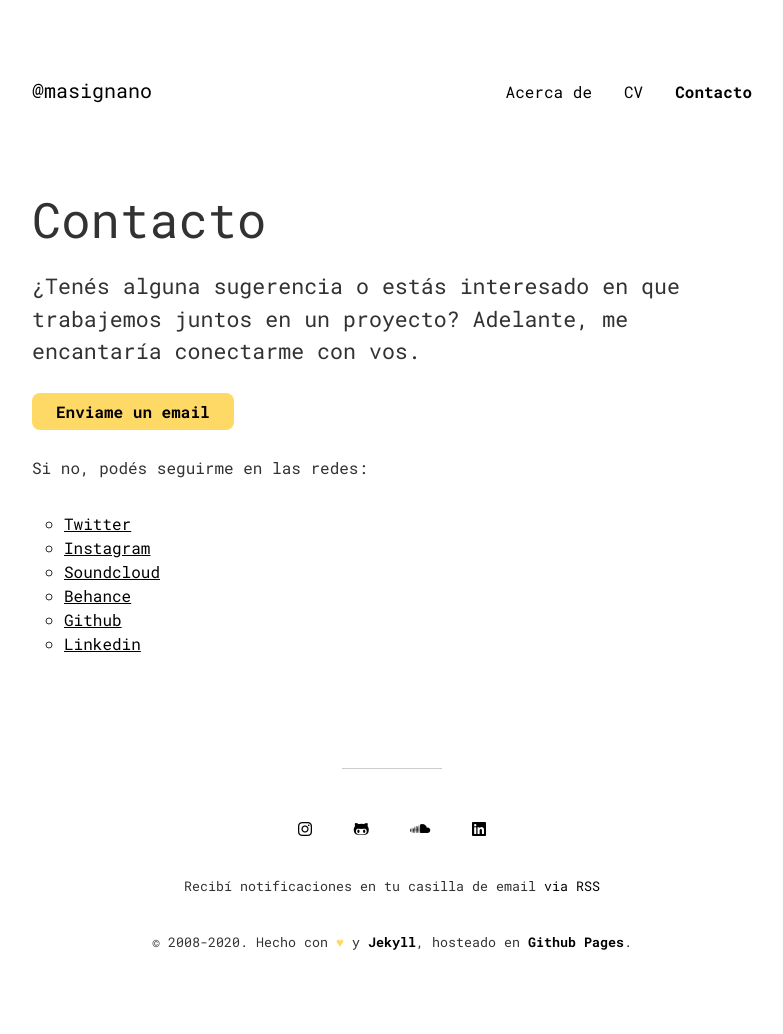
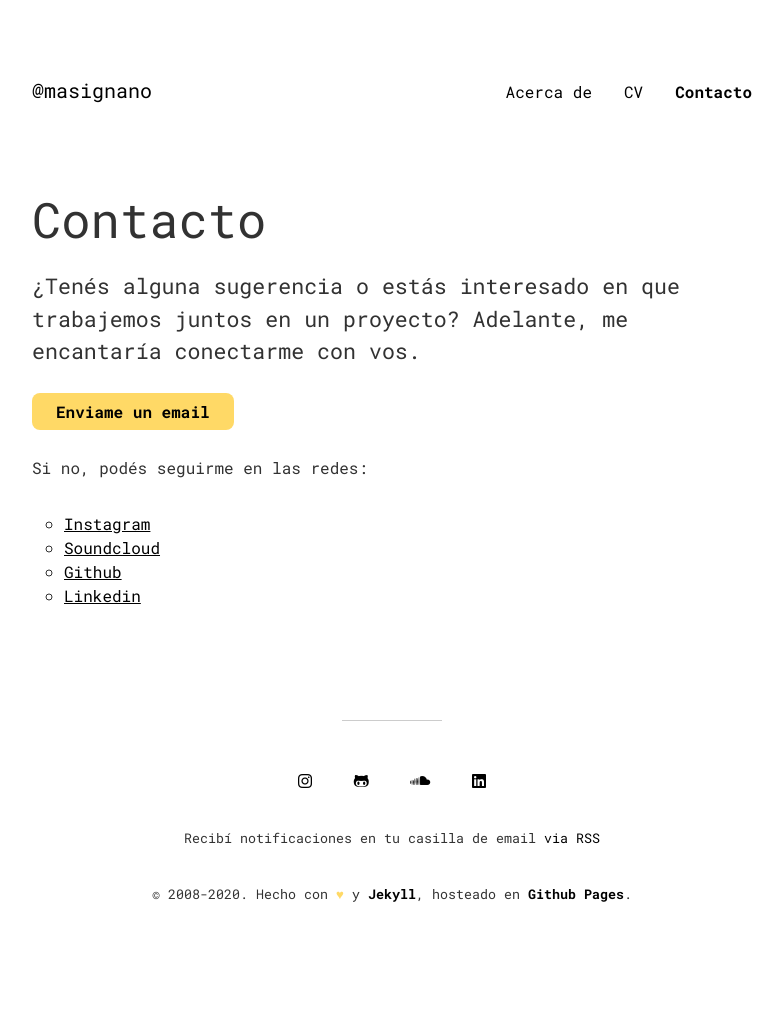
Before and after one commit to martinmasignano/martinmasignano.github.io, a Jekyll site: the page built from contact.md, in a window 1280 px wide. Shown: the whole page, without its empty margins (248-1031 px from the left). Built offline with Jekyll 4.4.1, drawn with Linux system fonts in a browser that asks for light colours; nearby versions of some CDN libraries; after the commit the page ends 986 px from its top, so only the background shows below that.

Commit message:
update social network

```diff
--- a/contact.md
+++ b/contact.md
@@ -11,9 +11,7 @@ order: 3
 
 Si no, podés seguirme en las redes:
 
-* [Twitter](https://twitter.com/martinmasignano){:target="blank"}
 * [Instagram](https://www.instagram.com/martinmasignano/){:target="blank"}
 * [Soundcloud](https://soundcloud.com/martinmasignano){:target="blank"}
-* [Behance](https://www.behance.net/martinmasignano){:target="blank"}
 * [Github](https://github.com/martinmasignano){:target="blank"}
 * [Linkedin](https://www.linkedin.com/in/martinmasignano/){:target="blank"}
```
